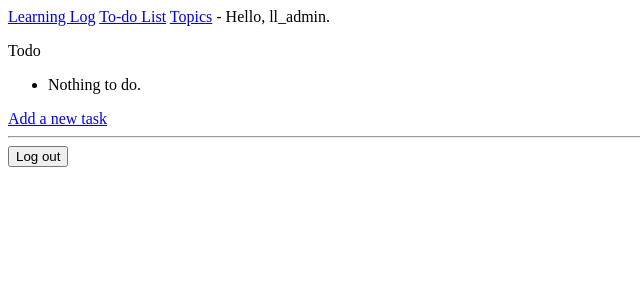
After one commit to squid5/The-Project-We-Have-To-Do, a Django app: page /todo/ in a window 1280 px wide. The commit adds this page. Shown: the top 300 px of the page, without its empty margins (0-640 px from the left). Run offline with Django 5.2, Linux system fonts and the light colour scheme; a user stored in the database is signed in; data that the repository does not hold is empty.

Commit message:
Final project

```diff
--- a/learning_logs/admin.py
+++ b/learning_logs/admin.py
@@ -5,3 +5,4 @@ from .models import Topic, Entry
 
 admin.site.register(Topic)
 admin.site.register(Entry)
+"""admin.site.register(Todo)"""
--- a/learning_logs/templates/learning_logs/base.html
+++ b/learning_logs/templates/learning_logs/base.html
@@ -1,6 +1,6 @@
 <p>
 	<a href="{% url 'learning_logs:index' %}">Learning Log</a>
-	<a href="{% url 'learning_logs:topics' %}">Topics</a>
+	<a href="{% url 'learning_logs:todo' %}">To-do List</a>
 	<a href="{% url 'learning_logs:topics' %}">Topics</a> -
    	{% if user.is_authenticated %}
      		Hello, {{ user.username }}.
--- /dev/null
+++ b/learning_logs/templates/learning_logs/todo.html
@@ -0,0 +1,19 @@
+{% extends 'learning_logs/base.html' %}
+
+{% block content %}
+
+        <p>Todo</p>
+
+                 <ul>
+                        {% for todos in todo %}
+                        <li>
+				<p>{{ todos.topic }}</p>
+				<p>{{ todos.text }}</p>
+				<p>{{ todos.date_added|date:'M d, Y H:i'}}</p>
+                        </li>
+                        {% empty %}
+                                <li>Nothing to do.</li>
+                        {% endfor %}
+                </ul>
+<a href="{% url 'learning_logs:new_todo' %}">Add a new task</a>
+{% endblock content %}
--- a/learning_logs/urls.py
+++ b/learning_logs/urls.py
@@ -12,4 +12,6 @@ urlpatterns = [
         path('new_topic/', views.new_topic, name='new_topic'),
         path('new_entry/<int:topic_id>/', views.new_entry, name='new_entry'),
         path('edit_entry/<int:entry_id>/', views.edit_entry, name='edit_entry'),
-]
+        path('todo/', views.todo, name='todo'),
+        path('new_todo/', views.new_todo, name='new_todo'),
+        ]
--- a/learning_logs/views.py
+++ b/learning_logs/views.py
@@ -1,6 +1,6 @@
 from django.shortcuts import render, redirect
-from .models import Topic, Entry
-from .forms import TopicForm, EntryForm
+from .models import Topic, Entry, TodoList
+from .forms import TopicForm, EntryForm, TodoForm
 from django.contrib.auth.decorators import login_required
 from django.http import Http404
 # Create your views here.
@@ -72,3 +72,23 @@ def edit_entry(request, entry_id):
             return redirect('learning_logs:topic', topic_id=topic.id)
     context = {'entry': entry, 'topic': topic, 'form': form}
     return render(request, 'learning_logs/edit_entry.html', context)
+
+@login_required
+def todo(request):
+    todo = TodoList.objects.filter(owner=request.user)
+    context = {'todo': todo}
+    return render (request, 'learning_logs/todo.html', context)
+
+@login_required
+def new_todo(request):
+    if request.method != 'POST':
+        form = TodoForm()
+    else:
+        form = TodoForm(data=request.POST)
+        if form.is_valid():
+            new_topic = form.save(commit=False)
+            new_topic.owner = request.user
+            new_topic.save()
+            return redirect('learning_logs:todo')
+    context = {'form': form}
+    return render(request, 'learning_logs/new_todo.html', context)
```
Also changed, not shown: learning_logs/forms.py (+7 -1 lines), learning_logs/models.py (+17 -0 lines), learning_logs/templates/learning_logs/new_todo.html (added, +12 -0 lines), learning_logs/migrations/0004_todo.py (added), learning_logs/migrations/0005_todoentry.py (added), learning_logs/migrations/0006_todo_date_added_todo_topic_alter_todo_text_and_more.py (added), learning_logs/migrations/0007_rename_todo_todolist.py (added).
